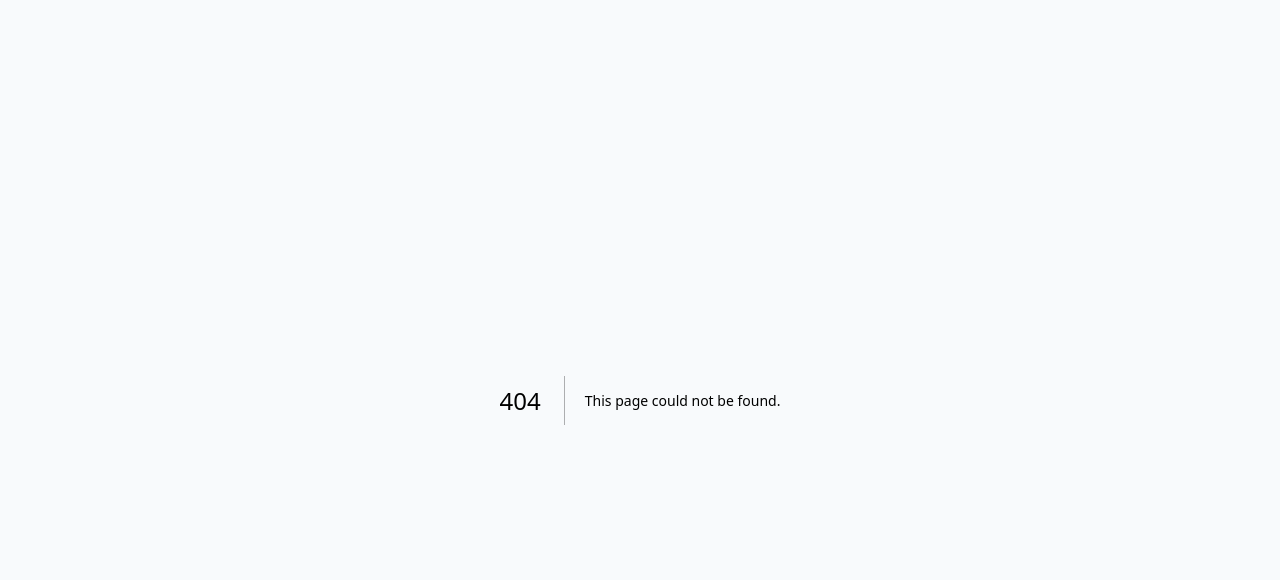
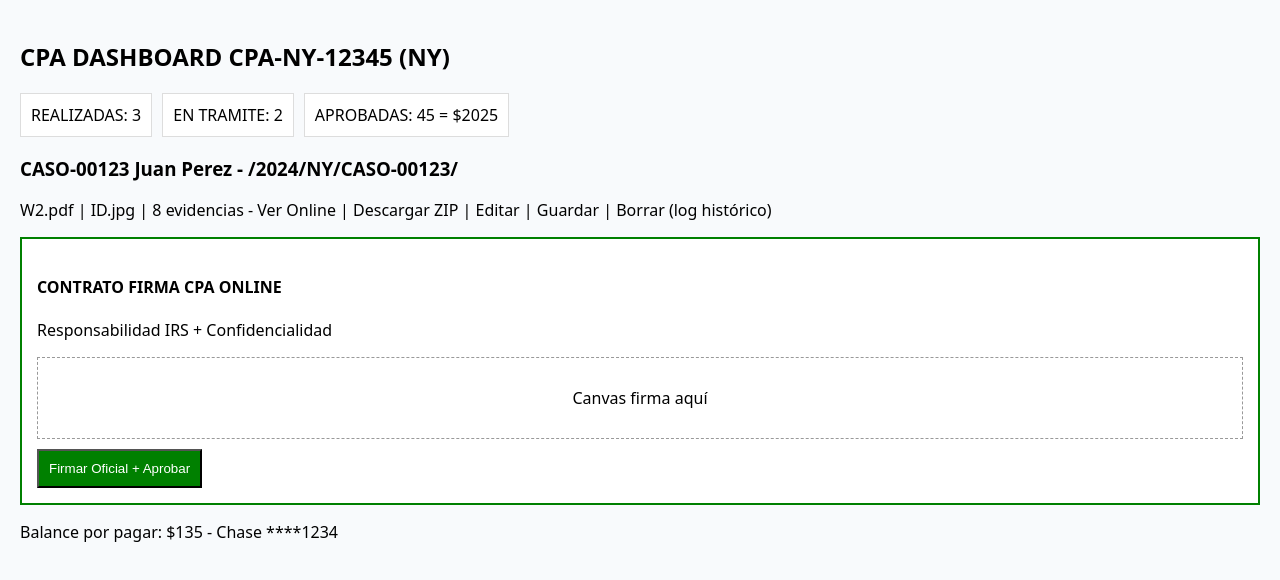
Before and after one commit to licpedrobaldera-collab/audit-tax-system, a Next.js app: page /cpa/dashboard in a window 1280 px wide. Before the commit this address had no page. Shown: the top 580 px of the page. Built offline with nearby package versions, Linux system fonts and the light colour scheme.

Commit message:
Create CPA Dashboard component

```diff
--- /dev/null
+++ b/src/app/cpa/dashboard/page.tsx
@@ -0,0 +1,10 @@
+export default function CPADash(){
+ return <div style={{padding:20}}>
+ <h2>CPA DASHBOARD CPA-NY-12345 (NY)</h2>
+ <div style={{display:'flex',gap:10}}><div style={{border:'1px solid #ddd',padding:10,background:'white'}}>REALIZADAS: 3</div><div style={{border:'1px solid #ddd',padding:10,background:'white'}}>EN TRAMITE: 2</div><div style={{border:'1px solid #ddd',padding:10,background:'white'}}>APROBADAS: 45 = $2025</div></div>
+ <h3>CASO-00123 Juan Perez - /2024/NY/CASO-00123/</h3>
+ <p>W2.pdf | ID.jpg | 8 evidencias - Ver Online | Descargar ZIP | Editar | Guardar | Borrar (log histórico)</p>
+ <div style={{border:'2px solid green',padding:15,background:'white'}}><h4>CONTRATO FIRMA CPA ONLINE</h4><p>Responsabilidad IRS + Confidencialidad</p><div style={{border:'1px dashed #999',height:80,textAlign:'center',lineHeight:'80px'}}>Canvas firma aquí</div><button style={{marginTop:10,background:'green',color:'white',padding:10}}>Firmar Oficial + Aprobar</button></div>
+ <p>Balance por pagar: $135 - Chase ****1234</p>
+ </div>
+}
```
